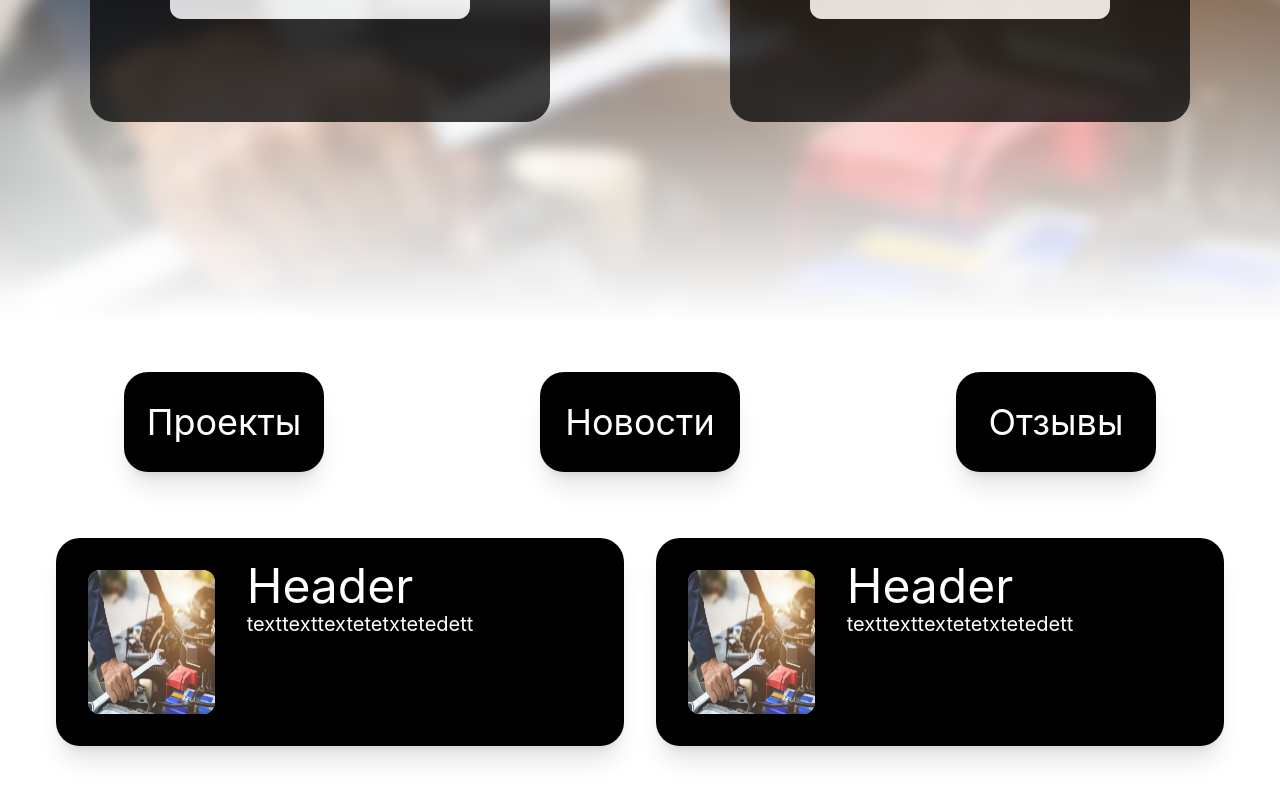
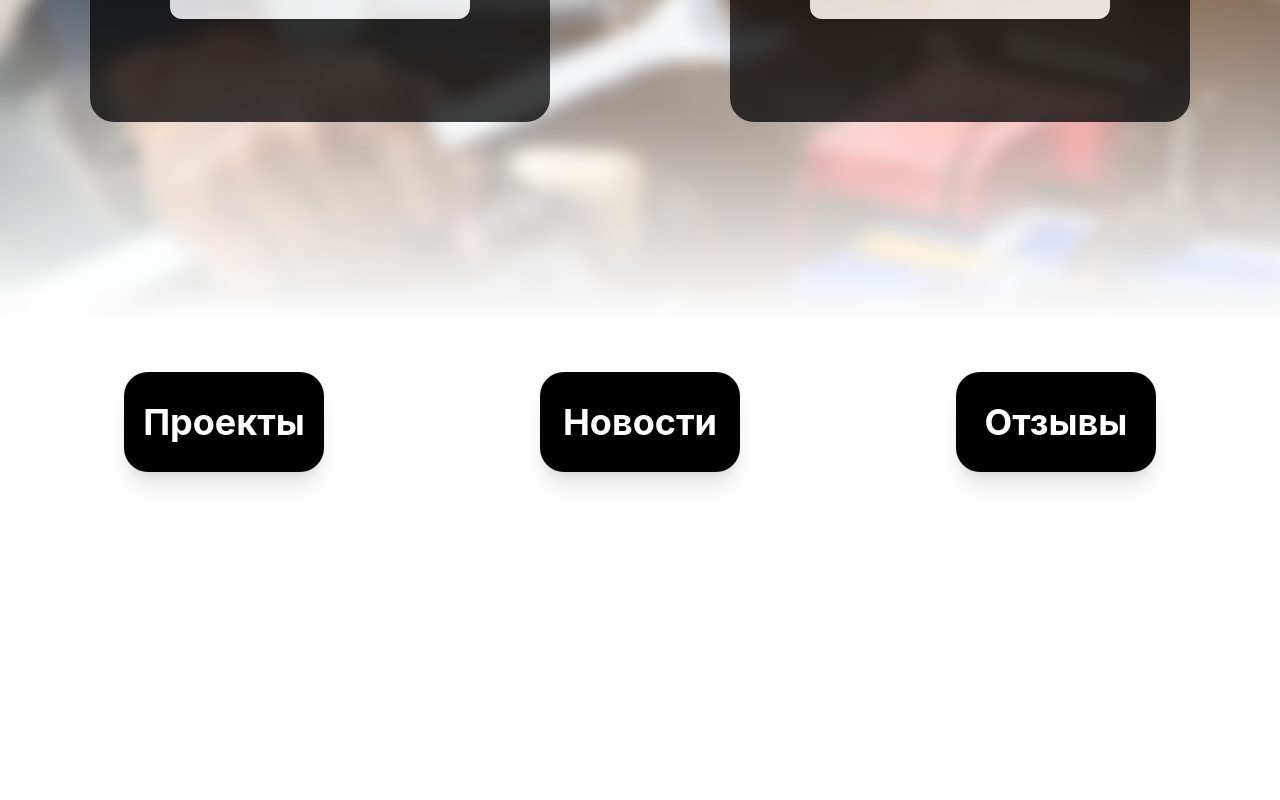
Before and after one commit to Yura1310/autofront, a React (Create React App) app: page / in a window 1280 px wide. Shown: the part 594-1394 px from the top of the page. Built offline with nearby package versions, Linux system fonts and the light colour scheme.

Commit message:
Back Alpha0.1

```diff
--- a/src/components/2page.js
+++ b/src/components/2page.js
@@ -1,30 +1,64 @@
+import React, { useState } from "react";
 import Card from "./card";
 
+function Second() {
+    const [posts, setPosts] = useState([]); // Храним данные карточек
 
-function Second() {
+    // Функция для загрузки данных с API
+    const fetchPosts = async (channelId) => {
+        try {
+            const response = await fetch(`https://auto.love-this-domen.ru/posts?channel_id=${channelId}`, {
+                headers: { "accept": "application/json" },
+            });
+            const data = await response.json();
+            setPosts(data); // Устанавливаем данные карточек
+        } catch (error) {
+            console.error("Ошибка при загрузке данных:", error);
+        }
+    };
+
     return (
-      <main class="relative w-full h-[150vh] overflow-hidden">
-        <div class=" p-4 h-[200px] grid grid-cols-3 justify-center items-center">
-            <div class="p-8 flex justify-center">
-                <button class="w-[200px] h-[100px] shadow-xl rounded-3xl bg-black text-white text-bold text-4xl">Проекты</button>
+        <main className="relative w-full h-[150vh] overflow-hidden">
+            {/* Блок с кнопками */}
+            <div className="p-4 h-[200px] grid grid-cols-3 justify-center items-center">
+                <div className="p-8 flex justify-center">
+                    <button
+                        className="w-[200px] h-[100px] shadow-xl rounded-3xl bg-black text-white font-bold text-4xl"
+                        onClick={() => fetchPosts(1)} // Айди 1 — Проекты
+                    >
+                        Проекты
+                    </button>
                 </div>
-            <div class="p-8 flex justify-center">
-                <button class="w-[200px] h-[100px] shadow-xl rounded-3xl bg-black text-white text-bold text-4xl">Новости</button>
+                <div className="p-8 flex justify-center">
+                    <button
+                        className="w-[200px] h-[100px] shadow-xl rounded-3xl bg-black text-white font-bold text-4xl"
+                        onClick={() => fetchPosts(2)} // Айди 2 — Новости
+                    >
+                        Новости
+                    </button>
                 </div>
-            <div class="p-8 flex justify-center">
-                <button class="w-[200px] h-[100px] shadow-xl rounded-3xl bg-black text-white text-bold text-4xl">Отзывы</button>
+                <div className="p-8 flex justify-center">
+                    <button
+                        className="w-[200px] h-[100px] shadow-xl rounded-3xl bg-black text-white font-bold text-4xl"
+                        onClick={() => fetchPosts(3)} // Айди 3 — Отзывы
+                    >
+                        Отзывы
+                    </button>
                 </div>
             </div>
 
-        <div class="pl-10 pr-10 h-full grid grid-cols-1 grid-rows-5 lg:grid-cols-2">
-            <Card/>
-            <Card/>
+            {/* Блок с карточками */}
+            <div className="pl-10 pr-10 h-full grid grid-cols-1 grid-rows-5 lg:grid-cols-2">
+                {posts.map((post, index) => (
+                    <Card
+                        key={index}
+                        title={post.title || "Заголовок отсутствует"}
+                        text={post.text || "Текст отсутствует"}
+                        image={post.image || "/images/default.png"} // Показываем картинку по умолчанию, если её нет
+                    />
+                ))}
             </div>
-
-
-
         </main>
-
     );
 }
 
--- a/src/components/card.js
+++ b/src/components/card.js
@@ -1,19 +1,17 @@
-
-
-function Card() {
+function Card({ title, text, image }) {
     return (
-        <div class="m-4 shadow-xl bg-black rounded-3xl flex justify-beetwen items-center p-4">
-            <div class="h-full w-[40%] p-4">
-                <div class="h-full w-full rounded-xl bg-white">
-                    <img src="/images/image 2.png" class="rounded-xl w-full h-full"></img>
+        <div className="m-4 shadow-xl bg-black rounded-3xl flex justify-between items-center p-4">
+            <div className="h-full w-[40%] p-4">
+                <div className="h-full w-full rounded-xl bg-white">
+                    <img src={image} alt="" className="rounded-xl w-full h-full"></img>
                 </div>
             </div>
-            <div class="h-full w-full pl-4 pt-2">
-                <p class="text-white text-5xl">Header</p>
-                <p class="text-white text-xl">texttexttextetetxtetedett</p>
+            <div className="h-full w-full pl-4 pt-2">
+                <p className="text-white text-5xl">{title}</p>
+                <p className="text-white text-xl">{text}</p>
             </div>
         </div>
     );
-  }
+}
 
-  export default Card;
+export default Card;
```
Lines whose indentation alone changed are shown as unchanged.
